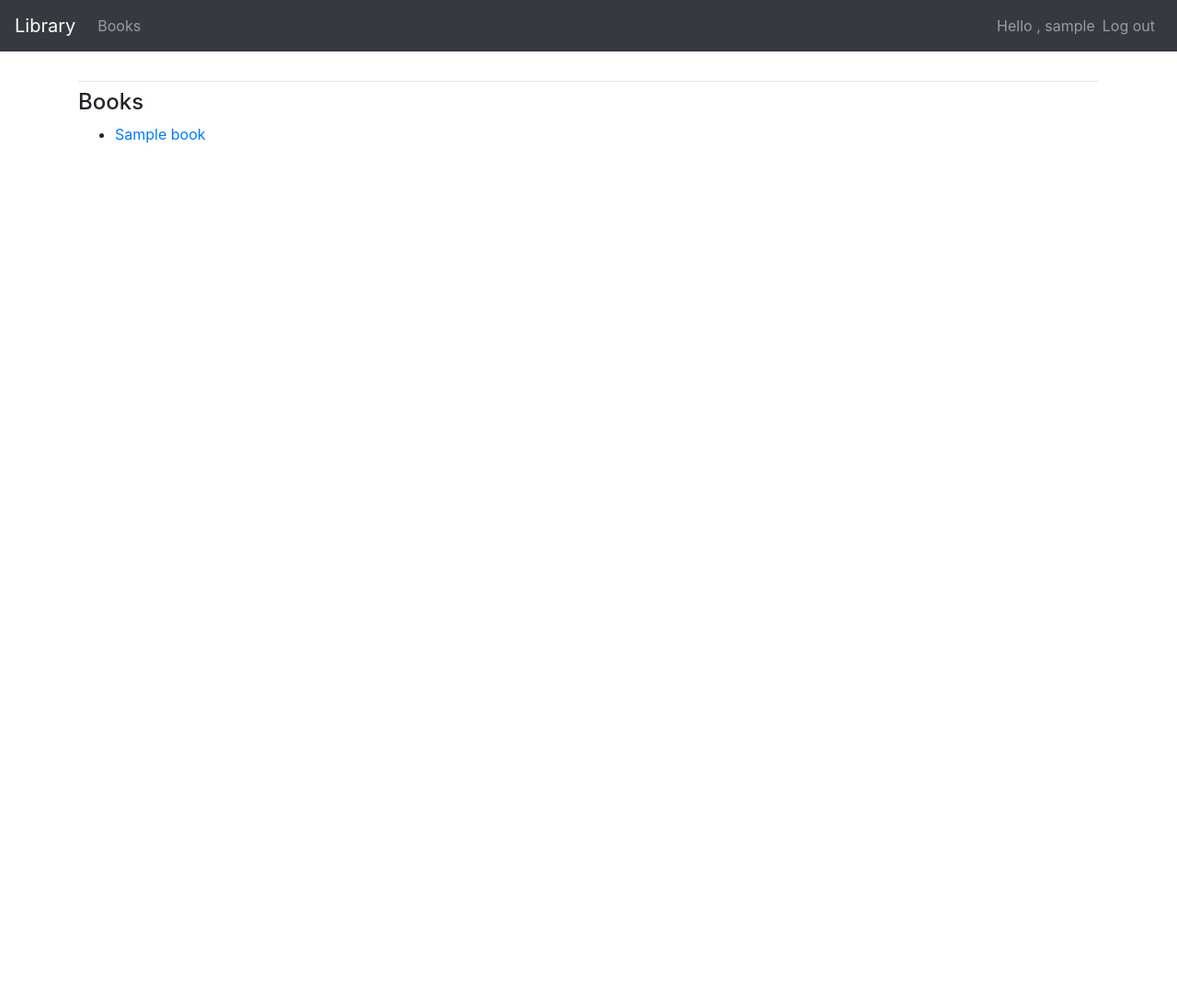
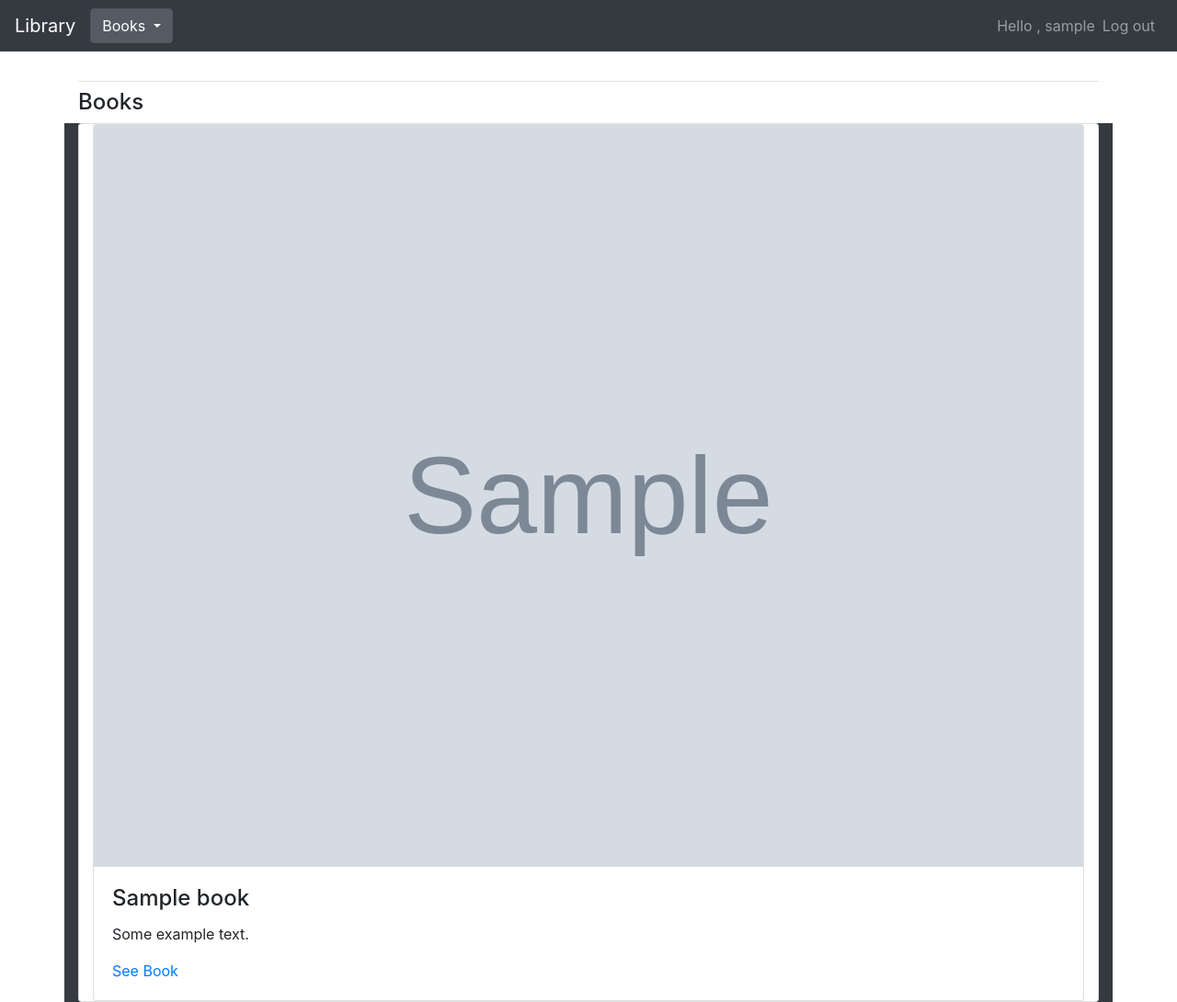
Before and after one commit to arvinyazdani/book_library_handeler_arvin, a Django app: page /books/ in a window 1280 px wide. Shown: the whole page at 92% size. Before the commit the page ends 156 px from the top, so only its background shows below. Run offline with Django 4.2, Linux system fonts and the light colour scheme; a user stored in the database is signed in; tables that the repository leaves empty hold one stand-in row (values such as "Sample post"); grey boxes marked "Sample" are stand-in pictures; some libraries are stand-ins or nearby versions.

Commit message:
set books images

```diff
--- a/booklibrary/settings.py
+++ b/booklibrary/settings.py
@@ -131,3 +131,5 @@ DEFAULT_AUTO_FIELD = 'django.db.models.BigAutoField'
 #my_settings
 
 LOGIN_URL = "users:login"
+
+MEDIA_URL = '/media/'
--- a/booklibrary/urls.py
+++ b/booklibrary/urls.py
@@ -15,9 +15,16 @@ Including another URLconf
 """
 from django.contrib import admin
 from django.urls import path, include
+from django.conf import  settings
+from django.conf.urls.static import static
 
 urlpatterns = [
     path('admin/', admin.site.urls),
     path('', include("books.urls")),
     path('users/', include('users.urls'))
 ]
+
+
+if settings.DEBUG:
+    urlpatterns += static(settings.MEDIA_URL,
+                          document_root=settings.MEDIA_ROOT)
--- a/books/admin.py
+++ b/books/admin.py
@@ -1,5 +1,6 @@
 from django.contrib import admin
-from .models import Book, Comment
+from .models import Book, Comment, Image
 
 admin.site.register(Book)
 admin.site.register(Comment)
+admin.site.register(Image)
--- a/books/models.py
+++ b/books/models.py
@@ -17,7 +17,7 @@ class Book(models.Model):
     title = models.CharField(max_length=10, choices=TITLE_CHOICES, default="psychology")
 
     def __str__(self):
-        return f"book name is {self.name}"
+        return self.name
 
 class Comment(models.Model):
     body = models.CharField(max_length=200)
@@ -26,4 +26,15 @@ class Comment(models.Model):
     author = models.ForeignKey(User, on_delete=models.CASCADE)
 
     def __str__(self):
-        return f"commented by : {self.author} , comment : {self.body[:20]}..."
+        return self.body
+
+
+
+class Image(models.Model):
+    title = models.CharField(max_length=200)
+    image = models.ImageField(upload_to=f'media/images/%Y/%m/%d/',blank=True)
+    book = models.ForeignKey(Book, on_delete=models.CASCADE)
+
+
+    def __str__(self):
+        return self.title
--- a/books/templates/base.html
+++ b/books/templates/base.html
@@ -20,7 +20,19 @@
         <div class="collapse navbar-collapse" id="contentId">
             <ul class="navbar-nav mr-auto">
                 <li class="nav-item">
-                    <a class="nav-link" href="{% url 'books:book' %}">Books</a>
+                    <div class="dropdown show">
+                        <a class="btn btn-secondary dropdown-toggle" href="#" role="button" id="dropdownMenuLink" data-toggle="dropdown" aria-haspopup="true" aria-expanded="false">
+                          Books
+                        </a>
+
+                        <div class="dropdown-menu" aria-labelledby="dropdownMenuLink">
+                          <a class="dropdown-item" href="#">All Books</a>
+                          <a class="dropdown-item" href="#">Scientific</a>
+                          <a class="dropdown-item" href="#">Religious</a>
+                          <a class="dropdown-item" href="#">Psychology</a>
+                          <a class="dropdown-item" href="#">Roman</a>
+                        </div>
+                      </div>
                 </li>
             </ul>
             <ul class="navbar-nav ml-auto">
--- a/books/templates/book/books.html
+++ b/books/templates/book/books.html
@@ -3,26 +3,37 @@
 {% block content %}
 
 <h4>Books</h4>
-<ul>
+
+
+<div class="card-deck bg-dark" style="max-width:100px max-height:100px">
+
+
+
+
+
 {% for b in book %}
 
+    <div class="card" style="max-width:100px max-height:100px">
+            <div class="card" >
+                <img class="card-img-top"  src="{{ b.image_set.get.image.url}}" alt="{{b.name}}">
+                <div class="card-body">
+                  <h4 class="card-title">{{b.name}}</h4>
+                  <p class="card-text">Some example text.</p>
+                  <a href="{% url 'books:book_detail' b.id %}">See Book</a>
+                </div>
+              </div>
 
-    <li>
-        <a href="{% url 'books:book_detail' b.id %}">
-
-            {{b.name}}
-
-        </a>
-    </li>
+     </div>
 
 
 
 {% empty %}
 
-    <li>
-        creat new book
-    </li>
+
+     <h3>   creat new book </h3>
+
 
 {% endfor %}
-</ul>
+
+    </div>
 {% endblock content %}
--- a/books/views.py
+++ b/books/views.py
@@ -17,6 +17,8 @@ def books(request):
 def book(request,book_id):
     book = Book.objects.get(id=book_id)
     comments = book.comment_set.order_by("-date_added")
+    img_obj = book.image_set.get()
+
     if request.method != "POST":
         form = CommentForm()
     else:
@@ -29,5 +31,5 @@ def book(request,book_id):
             return redirect("books:book_detail",book_id)
 
 
-    context = {"book":book,"comments":comments, "form":form}
+    context = {"book":book,"comments":comments, "form":form,'img_obj':img_obj}
     return render(request, "book/book_detail.html", context)
```
Also changed, not shown: books/forms.py (+9 -1 lines), books/templates/book/book_detail.html (+25 -7 lines), books/migrations/0004_image.py (added), media/images/2022/02/15/51-nXsSRfZL._SX328_BO1204203200_.jpeg (added), media/images/2022/02/15/Unknown.jpeg (added), media/images/2022/02/15/the5amclub.png (added).
